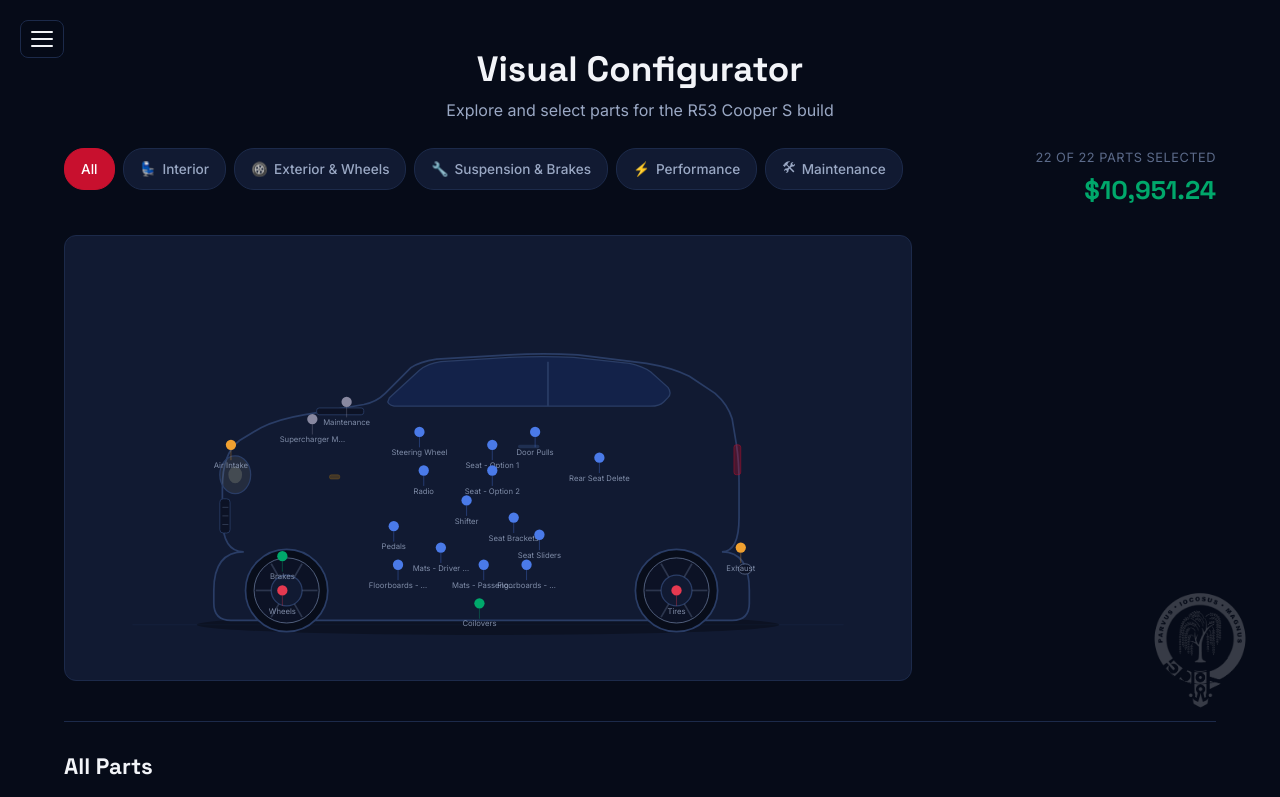
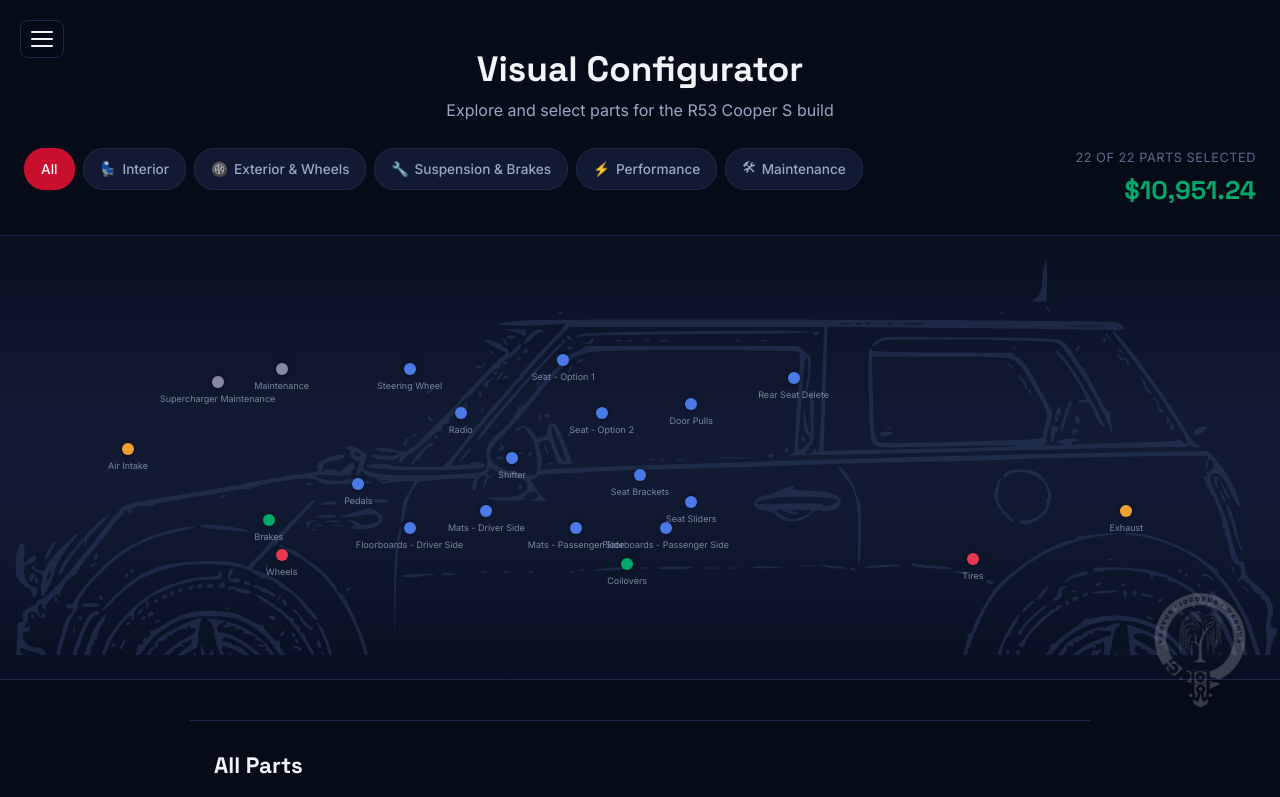
Before and after one commit to mclean0328/heritage-r, a React (Vite) app: page /configurator in a window 1280 px wide. Shown: the top 797 px of the page. Built offline with nearby package versions, Linux system fonts and the light colour scheme.

Commit message:
update to configurator

```diff
--- a/src/App.css
+++ b/src/App.css
@@ -1015,14 +1015,15 @@
 /* ============ Configurator Page ============ */
 
 .configurator-page {
-  max-width: 1200px;
+  max-width: 100%;
   margin: 0 auto;
-  padding: 48px 24px 160px;
+  padding: 48px 0 160px;
 }
 
 .configurator-header {
   text-align: center;
   margin-bottom: 24px;
+  padding: 0 24px;
 }
 
 .configurator-header h1 {
@@ -1041,6 +1042,7 @@
   gap: 16px;
   margin-bottom: 24px;
   flex-wrap: wrap;
+  padding: 0 24px;
 }
 
 .configurator-total {
@@ -1066,65 +1068,103 @@
 }
 
 .configurator-main {
-  display: grid;
-  grid-template-columns: 1fr 280px;
-  gap: 24px;
-  align-items: start;
+  display: block;
   margin-bottom: 40px;
 }
 
 .configurator-diagram {
   position: relative;
-  background: var(--bg-card);
-  border: 1px solid var(--border);
-  border-radius: var(--radius);
-  padding: 16px;
+  background: linear-gradient(180deg, rgba(10,18,40,0.6) 0%, var(--bg-card) 40%, var(--bg-card) 60%, rgba(10,18,40,0.6) 100%);
+  border-top: 1px solid var(--border);
+  border-bottom: 1px solid var(--border);
+  padding: 24px 0;
   overflow: hidden;
 }
 
-.configurator-car-svg {
+.configurator-car-img {
   width: 100%;
   height: auto;
   display: block;
-}
-
-/* Markers */
-.cfg-marker {
+  max-height: 60vh;
+  object-fit: contain;
+  opacity: 0.55;
+  user-select: none;
+  pointer-events: none;
+}
+
+/* Marker dots — CSS positioned over the image */
+.cfg-marker-dot {
+  position: absolute;
+  transform: translate(-50%, -50%);
+  cursor: pointer;
+  z-index: 5;
   transition: opacity 0.2s ease;
 }
 
+.cfg-marker-dot-inner {
+  display: block;
+  width: 12px;
+  height: 12px;
+  border-radius: 50%;
+  background: var(--marker-color);
+  border: 2px solid transparent;
+  transition: all 0.15s ease;
+  box-shadow: 0 0 6px rgba(0,0,0,0.4);
+}
+
+.cfg-marker-off .cfg-marker-dot-inner {
+  background: transparent;
+  border-color: var(--marker-color);
+  opacity: 0.6;
+}
+
+.cfg-marker-hovered .cfg-marker-dot-inner,
+.cfg-marker-active .cfg-marker-dot-inner {
+  width: 16px;
+  height: 16px;
+  box-shadow: 0 0 12px color-mix(in srgb, var(--marker-color) 50%, transparent);
+}
+
+.cfg-marker-active .cfg-marker-dot-inner {
+  width: 18px;
+  height: 18px;
+}
+
 .cfg-marker-dimmed {
-  opacity: 0.15;
+  opacity: 0.12;
   pointer-events: none;
 }
 
-.cfg-marker-off circle:not([fill="transparent"]) {
-  opacity: 0.5;
-}
-
-.cfg-marker-glow {
-  animation: cfgPulse 1.5s ease-in-out infinite;
-}
-
-@keyframes cfgPulse {
-  0%, 100% { opacity: 0.2; r: 14; }
-  50% { opacity: 0.5; r: 18; }
-}
-
-.cfg-marker-label {
+.cfg-marker-dot-label {
+  position: absolute;
+  left: 50%;
+  top: calc(100% + 4px);
+  transform: translateX(-50%);
+  font-size: 9px;
+  font-family: 'Inter', sans-serif;
+  color: var(--text-secondary);
+  opacity: 0.75;
+  white-space: nowrap;
   pointer-events: none;
   user-select: none;
 }
 
+.cfg-marker-dimmed .cfg-marker-dot-label {
+  opacity: 0.1;
+}
+
 /* Tooltip */
-.cfg-tooltip {
+.cfg-marker-tooltip {
   position: absolute;
+  left: calc(100% + 10px);
+  top: 50%;
+  transform: translateY(-50%);
   background: rgba(6, 11, 24, 0.95);
   border: 1px solid var(--border-light);
   border-radius: var(--radius-sm);
   padding: 8px 12px;
   pointer-events: none;
-  z-index: 10;
+  z-index: 20;
   display: flex;
   flex-direction: column;
   gap: 2px;
@@ -1132,27 +1172,42 @@
   white-space: nowrap;
 }
 
-.cfg-tooltip strong {
+.cfg-marker-tooltip strong {
   color: var(--text-primary);
 }
 
-.cfg-tooltip span {
+.cfg-marker-tooltip span {
   color: var(--accent-glow);
   font-family: 'Space Grotesk', sans-serif;
   font-weight: 600;
 }
 
+@keyframes cfgPulse {
+  0%, 100% { box-shadow: 0 0 6px color-mix(in srgb, var(--marker-color) 30%, transparent); }
+  50% { box-shadow: 0 0 16px color-mix(in srgb, var(--marker-color) 60%, transparent); }
+}
+
+.cfg-marker-active .cfg-marker-dot-inner {
+  animation: cfgPulse 1.5s ease-in-out infinite;
+}
+
 /* Detail panel */
 .configurator-detail {
-  background: var(--bg-card);
+  background: rgba(6, 11, 24, 0.97);
   border: 1px solid var(--border);
   border-radius: var(--radius);
   padding: 24px;
   display: flex;
   flex-direction: column;
   gap: 16px;
-  position: sticky;
-  top: 24px;
+  position: fixed;
+  top: 50%;
+  right: 24px;
+  transform: translateY(-50%);
+  width: 300px;
+  z-index: 50;
+  box-shadow: 0 8px 40px rgba(0,0,0,0.5);
+  backdrop-filter: blur(12px);
 }
 
 .cfg-detail-header {
@@ -1260,7 +1315,9 @@
 /* Parts checklist */
 .configurator-parts-list {
   border-top: 1px solid var(--border);
-  padding-top: 32px;
+  padding: 32px 24px 0;
+  max-width: 900px;
+  margin: 0 auto;
 }
 
 .configurator-parts-list h2 {
@@ -1488,7 +1545,11 @@
 
   /* --- Configurator --- */
   .configurator-page {
-    padding: 64px 16px 120px;
+    padding: 64px 0 120px;
+  }
+
+  .configurator-header {
+    padding: 0 16px;
   }
 
   .configurator-header h1 {
@@ -1498,6 +1559,7 @@
   .configurator-controls {
     flex-direction: column;
     align-items: stretch;
+    padding: 0 16px;
   }
 
   .configurator-total {
@@ -1506,23 +1568,25 @@
     align-items: center;
   }
 
-  .configurator-main {
-    grid-template-columns: 1fr;
-  }
-
   .configurator-detail {
     position: fixed;
+    top: auto;
+    right: 0;
     bottom: 0;
     left: 0;
-    right: 0;
+    transform: none;
+    width: 100%;
     border-radius: var(--radius) var(--radius) 0 0;
-    z-index: 50;
     max-height: 50vh;
     overflow-y: auto;
     box-shadow: 0 -4px 30px rgba(0,0,0,0.5);
   }
 
-  .cfg-marker-label {
+  .configurator-parts-list {
+    padding: 32px 16px 0;
+  }
+
+  .cfg-marker-dot-label {
     font-size: 7px;
   }
 }
@@ -1613,14 +1677,26 @@
 
   /* --- Configurator --- */
   .configurator-page {
-    padding: 60px 12px 100px;
+    padding: 60px 0 100px;
+  }
+
+  .configurator-header {
+    padding: 0 12px;
   }
 
   .configurator-header h1 {
     font-size: 1.4rem;
   }
 
-  .cfg-marker-label {
+  .configurator-controls {
+    padding: 0 12px;
+  }
+
+  .configurator-parts-list {
+    padding: 32px 12px 0;
+  }
+
+  .cfg-marker-dot-label {
     display: none;
   }
 
--- a/src/pages/Configurator.jsx
+++ b/src/pages/Configurator.jsx
@@ -1,4 +1,4 @@
-import { useState, useRef } from 'react';
+import { useState } from 'react';
 import { CATEGORIES, PARTS, formatCost, getDomain } from '../data/partsData';
 
 const CATEGORY_COLORS = {
@@ -9,29 +9,30 @@
   maintenance: '#8888a0',
 };
 
+/* Part marker positions as percentage of the car image (left%, top%) */
 const PART_POSITIONS = {
-  'Air Intake':                { x: 175, y: 225 },
-  'Brakes':                    { x: 235, y: 355 },
-  'Supercharger Maintenance':  { x: 270, y: 195 },
-  'Exhaust':                   { x: 770, y: 345 },
-  'Steering Wheel':            { x: 395, y: 210 },
-  'Shifter':                   { x: 450, y: 290 },
-  'Seat - Option 1':           { x: 480, y: 225 },
-  'Seat - Option 2':           { x: 480, y: 255 },
-  'Seat Brackets':             { x: 505, y: 310 },
-  'Seat Sliders':              { x: 535, y: 330 },
-  'Radio':                     { x: 400, y: 255 },
-  'Door Pulls':                { x: 530, y: 210 },
-  'Pedals':                    { x: 365, y: 320 },
-  'Rear Seat Delete':          { x: 605, y: 240 },
-  'Mats - Driver Side':        { x: 420, y: 345 },
-  'Mats - Passenger Side':     { x: 470, y: 365 },
-  'Floorboards - Driver Side': { x: 370, y: 365 },
-  'Floorboards - Passenger Side': { x: 520, y: 365 },
-  'Wheels':                    { x: 235, y: 395 },
-  'Tires':                     { x: 695, y: 395 },
-  'Coilovers':                 { x: 465, y: 410 },
-  'Maintenance':               { x: 310, y: 175 },
+  'Air Intake':                { left: 10, top: 48 },
+  'Brakes':                    { left: 21, top: 64 },
+  'Supercharger Maintenance':  { left: 17, top: 33 },
+  'Exhaust':                   { left: 88, top: 62 },
+  'Steering Wheel':            { left: 32, top: 30 },
+  'Shifter':                   { left: 40, top: 50 },
+  'Seat - Option 1':           { left: 44, top: 28 },
+  'Seat - Option 2':           { left: 47, top: 40 },
+  'Seat Brackets':             { left: 50, top: 54 },
+  'Seat Sliders':              { left: 54, top: 60 },
+  'Radio':                     { left: 36, top: 40 },
+  'Door Pulls':                { left: 54, top: 38 },
+  'Pedals':                    { left: 28, top: 56 },
+  'Rear Seat Delete':          { left: 62, top: 32 },
+  'Mats - Driver Side':        { left: 38, top: 62 },
+  'Mats - Passenger Side':     { left: 45, top: 66 },
+  'Floorboards - Driver Side': { left: 32, top: 66 },
+  'Floorboards - Passenger Side': { left: 52, top: 66 },
+  'Wheels':                    { left: 22, top: 72 },
+  'Tires':                     { left: 76, top: 73 },
+  'Coilovers':                 { left: 49, top: 74 },
+  'Maintenance':               { left: 22, top: 30 },
 };
 
 export default function Configurator() {
@@ -39,7 +40,6 @@
   const [activeCategory, setActiveCategory] = useState('all');
   const [activePart, setActivePart] = useState(null);
   const [hoveredPart, setHoveredPart] = useState(null);
-  const svgRef = useRef(null);
 
   const togglePart = (name) => {
     setSelectedParts(prev => {
@@ -92,154 +92,15 @@
       </div>
 
       <div className="configurator-main">
-        <div className="configurator-diagram">
-          <svg
-            ref={svgRef}
-            viewBox="0 0 950 480"
-            className="configurator-car-svg"
-            onClick={(e) => { if (e.target === e.currentTarget || e.target.tagName === 'path' || e.target.tagName === 'line' || e.target.tagName === 'rect' || e.target.tagName === 'ellipse') setActivePart(null); }}
-          >
-            {/* Ground line */}
-            <line x1="60" y1="435" x2="890" y2="435" stroke="var(--border)" strokeWidth="1" opacity="0.5" />
-
-            {/* Shadow under car */}
-            <ellipse cx="475" cy="435" rx="340" ry="12" fill="rgba(0,0,0,0.3)" />
-
-            {/* Body silhouette - R53 Mini Cooper S side profile */}
-            <path
-              d="
-                M 155,395
-                Q 155,350 190,350
-                L 190,350
-                Q 165,350 165,310
-                L 165,275
-                Q 165,235 185,220
-                L 210,205
-                Q 230,195 260,190
-                L 330,178
-                Q 345,175 355,165
-                L 385,135
-                Q 395,128 415,125
-                L 500,120
-                Q 540,118 580,120
-                L 660,130
-                Q 690,135 710,145
-                L 740,165
-                Q 755,178 760,195
-                L 765,225
-                Q 768,245 768,270
-                L 768,310
-                Q 768,350 748,350
-                L 748,350
-                Q 780,350 780,395
-                L 780,410
-                Q 780,430 760,430
-                L 720,430
-                Q 720,430 720,395
-                Q 720,350 695,350
-                Q 670,350 670,395
-                Q 670,430 670,430
-                L 268,430
-                Q 268,430 268,395
-                Q 268,350 240,350
-                Q 210,350 210,395
-                Q 210,430 210,430
-                L 175,430
-                Q 155,430 155,410
-                Z
-              "
-              fill="var(--bg-card)"
-              stroke="var(--border-light)"
-              strokeWidth="2"
+        <div className="configurator-diagram" onClick={() => setActivePart(null)}>
+          <img
+            src="/mini-silhouette.svg"
+            alt="R53 Mini Cooper S side profile"
+            className="configurator-car-img"
+            draggable={false}
           />
 
-            {/* Bonnet scoop */}
-            <rect x="275" y="182" width="55" height="8" rx="3" fill="var(--bg-secondary)" stroke="var(--border-light)" strokeWidth="1" />
-
-            {/* Window area */}
-            <path
-              d="
-                M 360,170
-                L 395,138
-                Q 405,130 420,128
-                L 500,123
-                Q 540,121 575,123
-                L 640,130
-                Q 655,133 665,140
-                L 685,158
-                Q 690,165 685,170
-                L 680,175
-                Q 675,180 665,180
-                L 370,180
-                Q 360,180 358,175
-                Z
-              "
-              fill="rgba(26, 58, 138, 0.25)"
-              stroke="var(--border-light)"
-              strokeWidth="1.5"
-            />
-
-            {/* Door pillar divider (B-pillar) */}
-            <line x1="545" y1="128" x2="545" y2="180" stroke="var(--border-light)" strokeWidth="2" />
-
-            {/* Headlight */}
-            <ellipse cx="180" cy="260" rx="18" ry="22" fill="rgba(255,255,200,0.08)" stroke="var(--border-light)" strokeWidth="1.5" />
-            <ellipse cx="180" cy="260" rx="8" ry="10" fill="rgba(255,255,200,0.15)" />
-
-            {/* Front grille */}
-            <rect x="162" y="288" width="12" height="40" rx="4" fill="var(--bg-secondary)" stroke="var(--border-light)" strokeWidth="1" />
-            <line x1="165" y1="298" x2="172" y2="298" stroke="var(--text-muted)" strokeWidth="1" opacity="0.5" />
-            <line x1="165" y1="308" x2="172" y2="308" stroke="var(--text-muted)" strokeWidth="1" opacity="0.5" />
-            <line x1="165" y1="318" x2="172" y2="318" stroke="var(--text-muted)" strokeWidth="1" opacity="0.5" />
-
-            {/* Tail light */}
-            <rect x="762" y="225" width="8" height="35" rx="3" fill="rgba(200,16,46,0.3)" stroke="rgba(200,16,46,0.5)" strokeWidth="1" />
-
-            {/* Exhaust tip */}
-            <ellipse cx="775" cy="370" rx="8" ry="6" fill="var(--bg-secondary)" stroke="var(--text-muted)" strokeWidth="1" />
-
-            {/* Door handle */}
-            <rect x="510" y="225" width="25" height="4" rx="2" fill="var(--border-light)" opacity="0.6" />
-
-            {/* Side indicator */}
-            <rect x="290" y="260" width="12" height="5" rx="2" fill="rgba(255,165,0,0.2)" stroke="rgba(255,165,0,0.4)" strokeWidth="0.5" />
-
-            {/* Front wheel */}
-            <circle cx="240" cy="395" r="48" fill="#080d1a" stroke="var(--border-light)" strokeWidth="2" />
-            <circle cx="240" cy="395" r="38" fill="#0c1225" stroke="var(--text-muted)" strokeWidth="1" />
-            <circle cx="240" cy="395" r="18" fill="var(--bg-card)" stroke="var(--border-light)" strokeWidth="1.5" />
-            {/* Wheel spokes */}
-            {[0, 60, 120, 180, 240, 300].map(angle => (
-              <line
-                key={`fs${angle}`}
-                x1={240 + 18 * Math.cos(angle * Math.PI / 180)}
-                y1={395 + 18 * Math.sin(angle * Math.PI / 180)}
-                x2={240 + 36 * Math.cos(angle * Math.PI / 180)}
-                y2={395 + 36 * Math.sin(angle * Math.PI / 180)}
-                stroke="var(--text-muted)"
-                strokeWidth="2"
-                opacity="0.4"
-              />
-            ))}
-
-            {/* Rear wheel */}
-            <circle cx="695" cy="395" r="48" fill="#080d1a" stroke="var(--border-light)" strokeWidth="2" />
-            <circle cx="695" cy="395" r="38" fill="#0c1225" stroke="var(--text-muted)" strokeWidth="1" />
-            <circle cx="695" cy="395" r="18" fill="var(--bg-card)" stroke="var(--border-light)" strokeWidth="1.5" />
-            {[0, 60, 120, 180, 240, 300].map(angle => (
-              <line
-                key={`rs${angle}`}
-                x1={695 + 18 * Math.cos(angle * Math.PI / 180)}
-                y1={395 + 18 * Math.sin(angle * Math.PI / 180)}
-                x2={695 + 36 * Math.cos(angle * Math.PI / 180)}
-                y2={395 + 36 * Math.sin(angle * Math.PI / 180)}
-                stroke="var(--text-muted)"
-                strokeWidth="2"
-                opacity="0.4"
-              />
-            ))}
-
-            {/* Part markers */}
+          {/* Part markers overlay */}
           {PARTS.map((part) => {
             const pos = PART_POSITIONS[part.name];
             if (!pos) return null;
@@ -251,78 +112,31 @@
             const dimmed = !visible;
 
             return (
-                <g
+              <div
                 key={part.name}
-                  className={`cfg-marker ${dimmed ? 'cfg-marker-dimmed' : ''} ${!selected ? 'cfg-marker-off' : ''}`}
+                className={`cfg-marker-dot ${dimmed ? 'cfg-marker-dimmed' : ''} ${!selected ? 'cfg-marker-off' : ''} ${isActive ? 'cfg-marker-active' : ''} ${isHovered ? 'cfg-marker-hovered' : ''}`}
+                style={{
+                  left: `${pos.left}%`,
+                  top: `${pos.top}%`,
+                  '--marker-color': color,
+                }}
                 onClick={(e) => { e.stopPropagation(); setActivePart(part.name); }}
                 onMouseEnter={() => setHoveredPart(part.name)}
                 onMouseLeave={() => setHoveredPart(null)}
-                  style={{ cursor: 'pointer' }}
               >
-                  {/* Hit area */}
-                  <circle cx={pos.x} cy={pos.y} r="16" fill="transparent" />
+                <span className="cfg-marker-dot-inner" />
+                <span className="cfg-marker-dot-label">{part.name}</span>
 
-                  {/* Glow ring */}
-                  {(isHovered || isActive) && !dimmed && (
-                    <circle cx={pos.x} cy={pos.y} r="14" fill="none" stroke={color} strokeWidth="2" opacity="0.4" className="cfg-marker-glow" />
-                  )}
-
-                  {/* Main dot */}
-                  <circle
-                    cx={pos.x}
-                    cy={pos.y}
-                    r={isActive ? 9 : isHovered ? 8 : 6}
-                    fill={selected ? color : 'transparent'}
-                    stroke={color}
-                    strokeWidth={selected ? 0 : 2}
-                    opacity={dimmed ? 0.15 : 1}
-                  />
-
-                  {/* Connector line from marker to label */}
-                  <line
-                    x1={pos.x}
-                    y1={pos.y + (isActive ? 9 : isHovered ? 8 : 6)}
-                    x2={pos.x}
-                    y2={pos.y + 18}
-                    stroke={color}
-                    strokeWidth="1"
-                    opacity={dimmed ? 0.1 : 0.4}
-                  />
-
-                  {/* Label */}
-                  <text
-                    x={pos.x}
-                    y={pos.y + 27}
-                    textAnchor="middle"
-                    fill={dimmed ? 'var(--text-muted)' : 'var(--text-secondary)'}
-                    fontSize="9"
-                    fontFamily="Inter, sans-serif"
-                    opacity={dimmed ? 0.15 : 0.8}
-                    className="cfg-marker-label"
-                  >
-                    {part.name.length > 16 ? part.name.slice(0, 14) + '…' : part.name}
-                  </text>
-                </g>
-              );
-            })}
-          </svg>
-
-          {/* Tooltip */}
-          {hoveredPart && !activePart && (() => {
-            const part = PARTS.find(p => p.name === hoveredPart);
-            const pos = PART_POSITIONS[hoveredPart];
-            if (!part || !pos || !svgRef.current) return null;
-            const svgRect = svgRef.current.getBoundingClientRect();
-            const viewBox = { w: 950, h: 480 };
-            const px = (pos.x / viewBox.w) * svgRect.width;
-            const py = (pos.y / viewBox.h) * svgRect.height;
-            return (
-              <div className="cfg-tooltip" style={{ left: px + 12, top: py - 10 }}>
+                {/* Tooltip on hover */}
+                {isHovered && !activePart && (
+                  <div className="cfg-marker-tooltip">
                     <strong>{part.name}</strong>
                     <span>{formatCost(part.cost)}</span>
                   </div>
+                )}
+              </div>
             );
-          })()}
+          })}
         </div>
 
         {/* Detail panel */}
```
Also changed, not shown: public/mini-silhouette.svg (added). Lines whose indentation alone changed are shown as unchanged.
